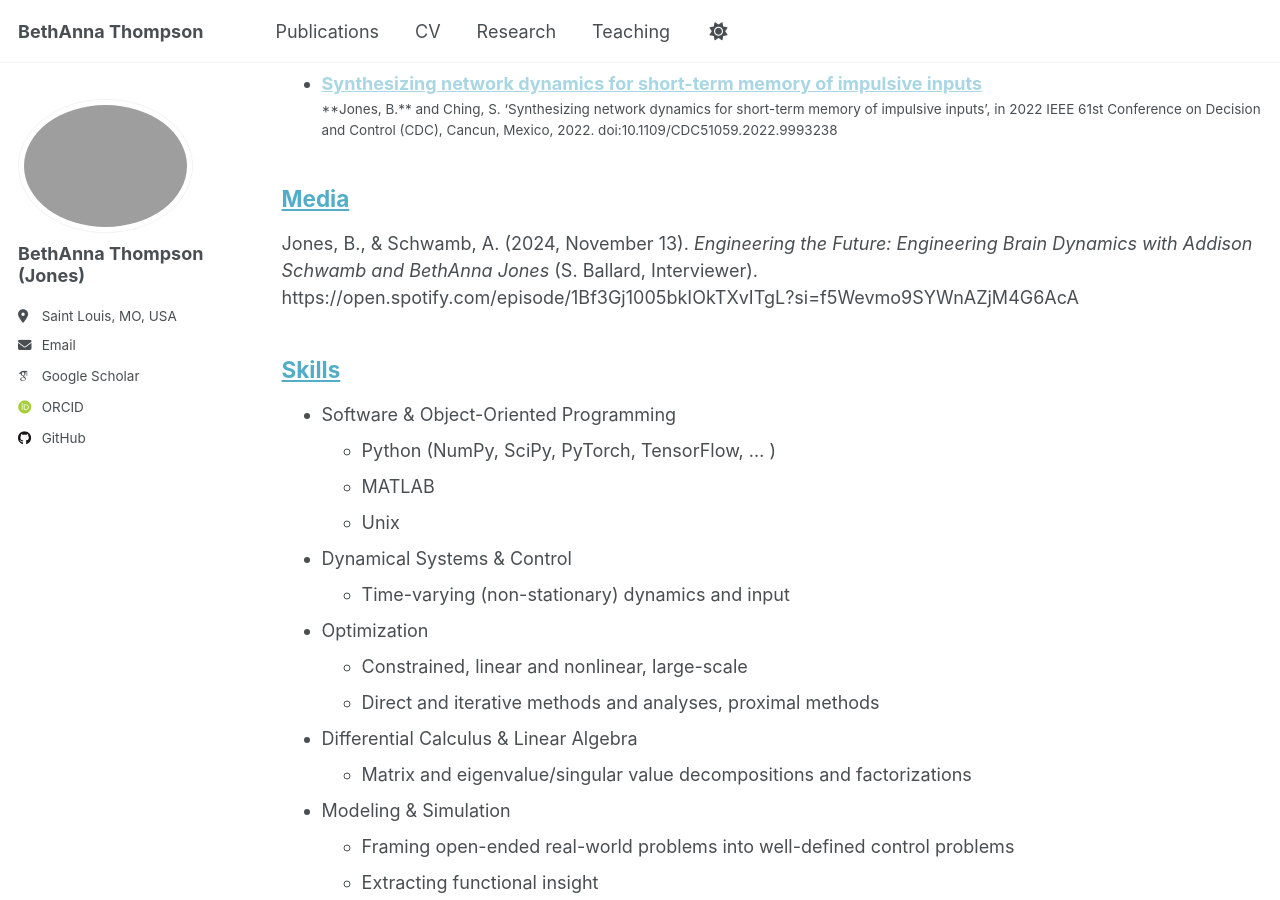
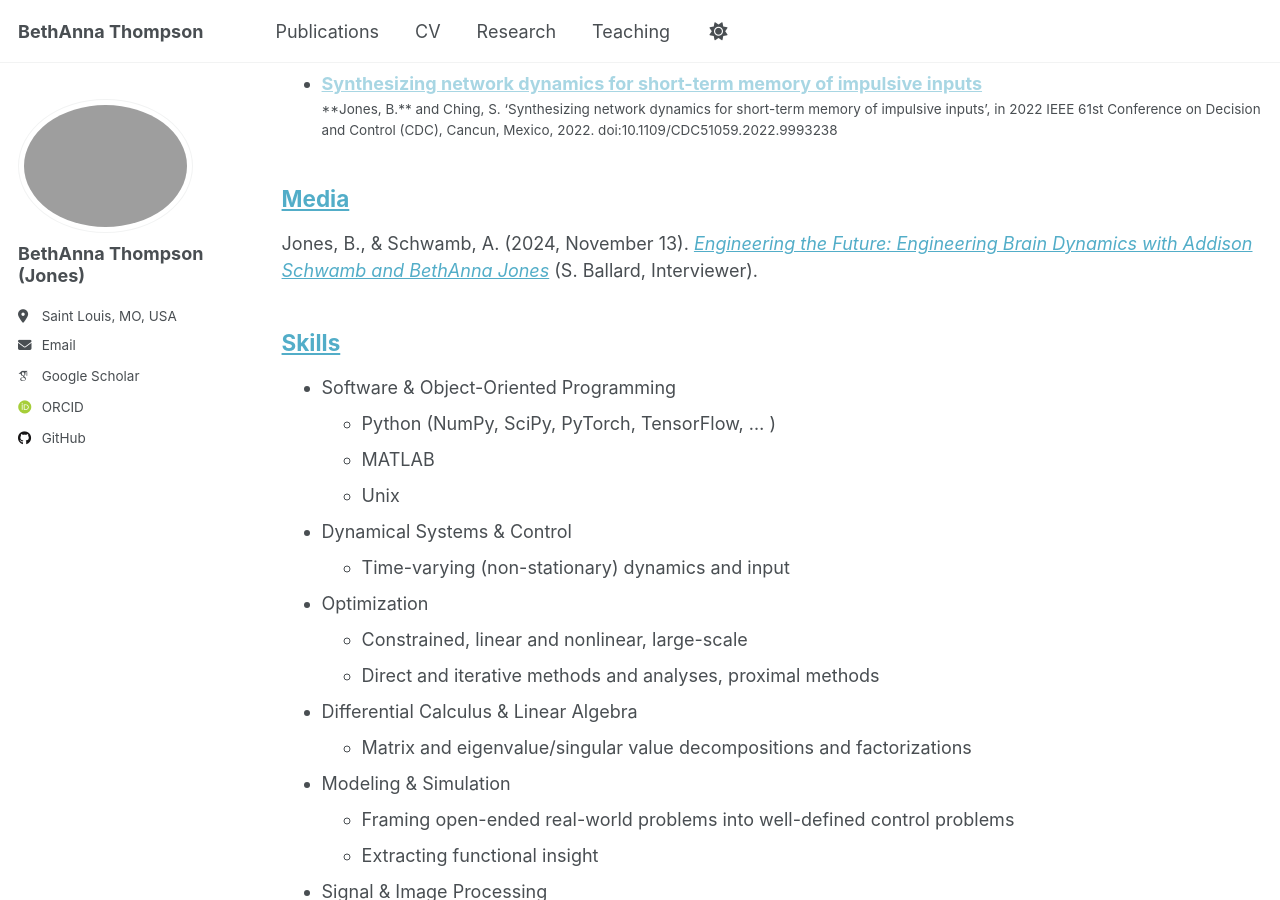
Before and after one commit to BethAnna/BethAnna.github.io, a Jekyll site: the page built from _pages/cv.md, in a window 1280 px wide and 900 px high, scrolled down 769 px. Built offline with Jekyll 4.4.1, drawn with Linux system fonts in a browser that asks for light colours; some web fonts are replaced; a script that is not in the unit is left out.

Commit message:
Update cv.md

```diff
--- a/_pages/cv.md
+++ b/_pages/cv.md
@@ -36,7 +36,7 @@ redirect_from:
 
 
 ## [Media](#media)
-Jones, B., & Schwamb, A. (2024, November 13). _Engineering the Future: Engineering Brain Dynamics with Addison Schwamb and BethAnna Jones_ (S. Ballard, Interviewer). https://open.spotify.com/episode/1Bf3Gj1005bkIOkTXvITgL?si=f5Wevmo9SYWnAZjM4G6AcA
+Jones, B., & Schwamb, A. (2024, November 13). [_Engineering the Future: Engineering Brain Dynamics with Addison Schwamb and BethAnna Jones_](https://open.spotify.com/episode/1Bf3Gj1005bkIOkTXvITgL?si=f5Wevmo9SYWnAZjM4G6AcA) (S. Ballard, Interviewer).
 
 
 ## [Skills](#skills)
```
